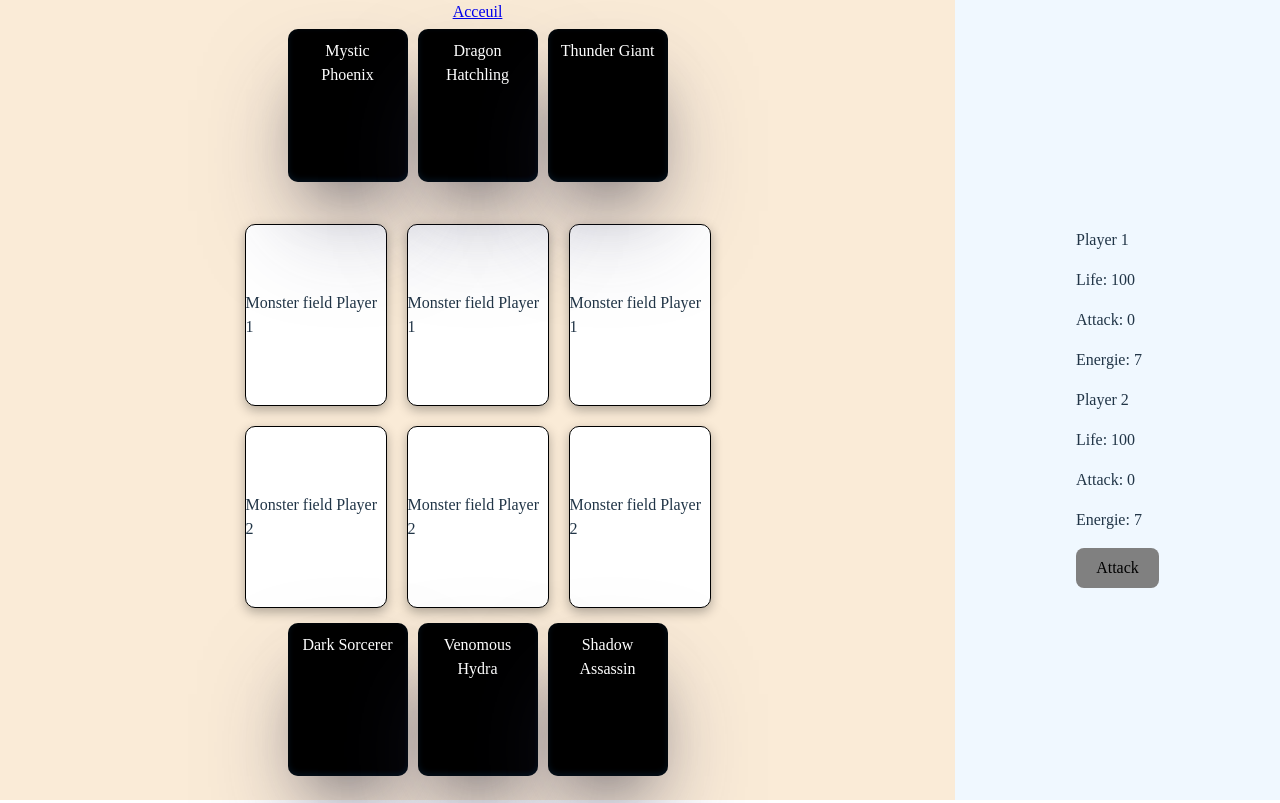
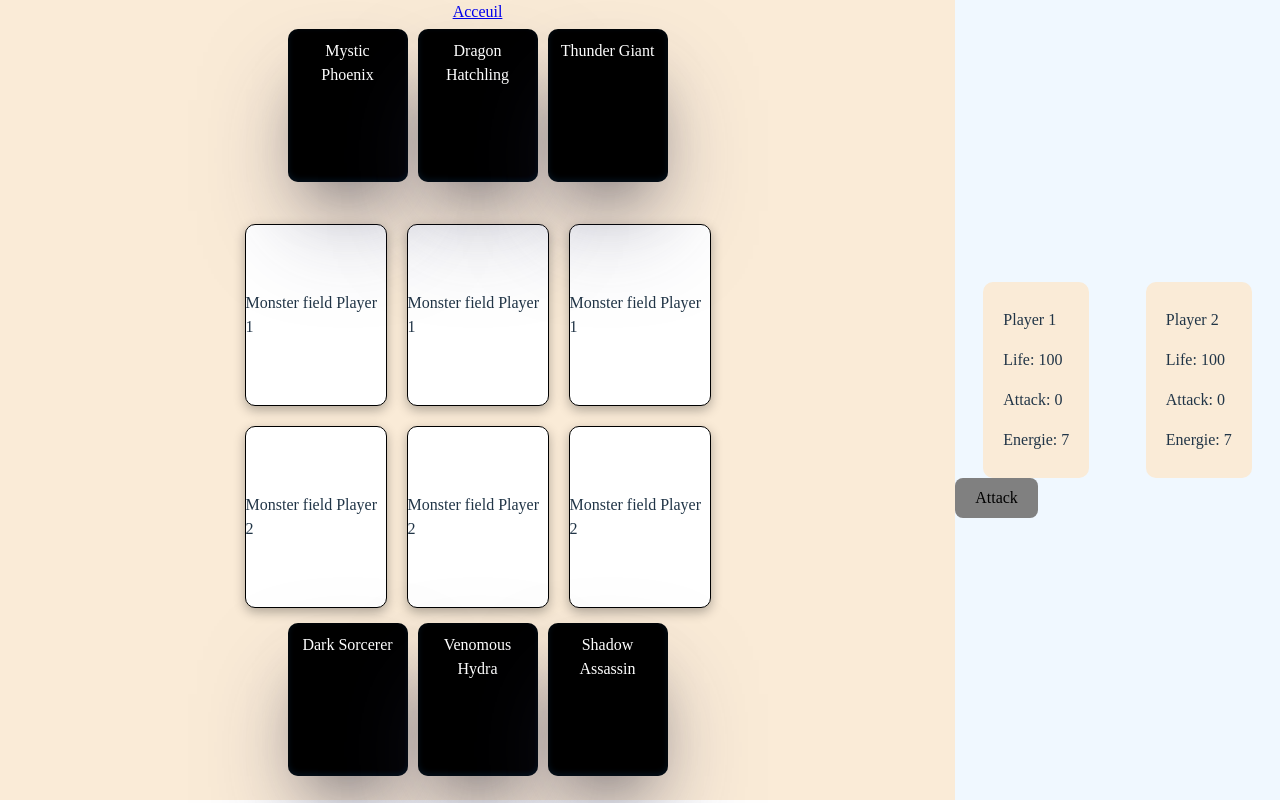
Before and after one commit to SABALBALJaoudat/CardGame, a React (Vite) app: page /game in a window 1280 px wide. Built offline with nearby package versions, Linux system fonts and the light colour scheme; a web font is replaced by a local one.

Commit message:
Board : Modification Css Score

```diff
--- a/src/Component/Score.tsx
+++ b/src/Component/Score.tsx
@@ -12,20 +12,22 @@ export default function Score({ attack_J1, attack_J2, energie_J1, energie_J2, li
 
   return (
     <div className="score">
-      <div className="playerIcon">
+      <div className="playersInformations">
+        <div className="playerInformation">
           <p>Player 1</p>
-        <div className="playerInformation">
+          <div className="playerStats">
             <p>Life: {lifePoint_J1}</p>
             <p>Attack: {attack_J1}</p>
             <p>Energie: {energie_J1}</p>
           </div>
         </div>
-      <div className="playerIcon">
+        <div className="playerInformation">
           <p>Player 2</p>
-        <div className="playerInformation">
+          <div className="playerStats">
             <p>Life: {lifePoint_J2}</p>
             <p>Attack: {attack_J2}</p>
             <p>Energie: {energie_J2}</p>
+          </div>
         </div>
       </div>
       <button onClick={calculFight} style={{ background: 'grey' }}>Attack</button>
--- a/src/Css/App.scss
+++ b/src/Css/App.scss
@@ -112,6 +112,21 @@ h1{
   }
 }
 
+
+.score{
+  width: 100%;
+}
+.playersInformations {
+  display: flex;
+  width: 100%;
+  justify-content: space-around;
+}
+.playerInformation{
+  padding: 10px 20px;
+  background: antiquewhite;
+  border-radius: 10px;
+}
+
 @keyframes gradient {
   0% {
       background-position: 0% 50%;
```
Lines whose indentation alone changed are shown as unchanged.
